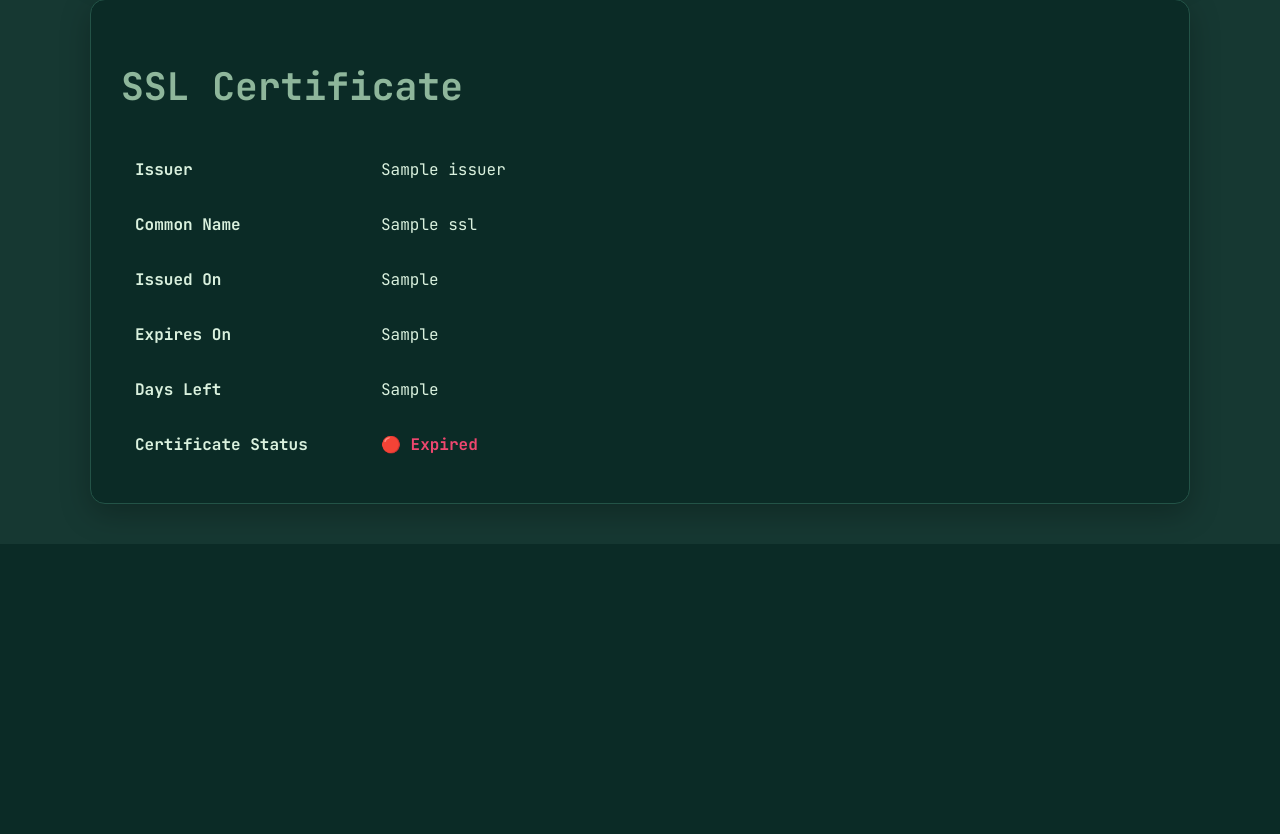
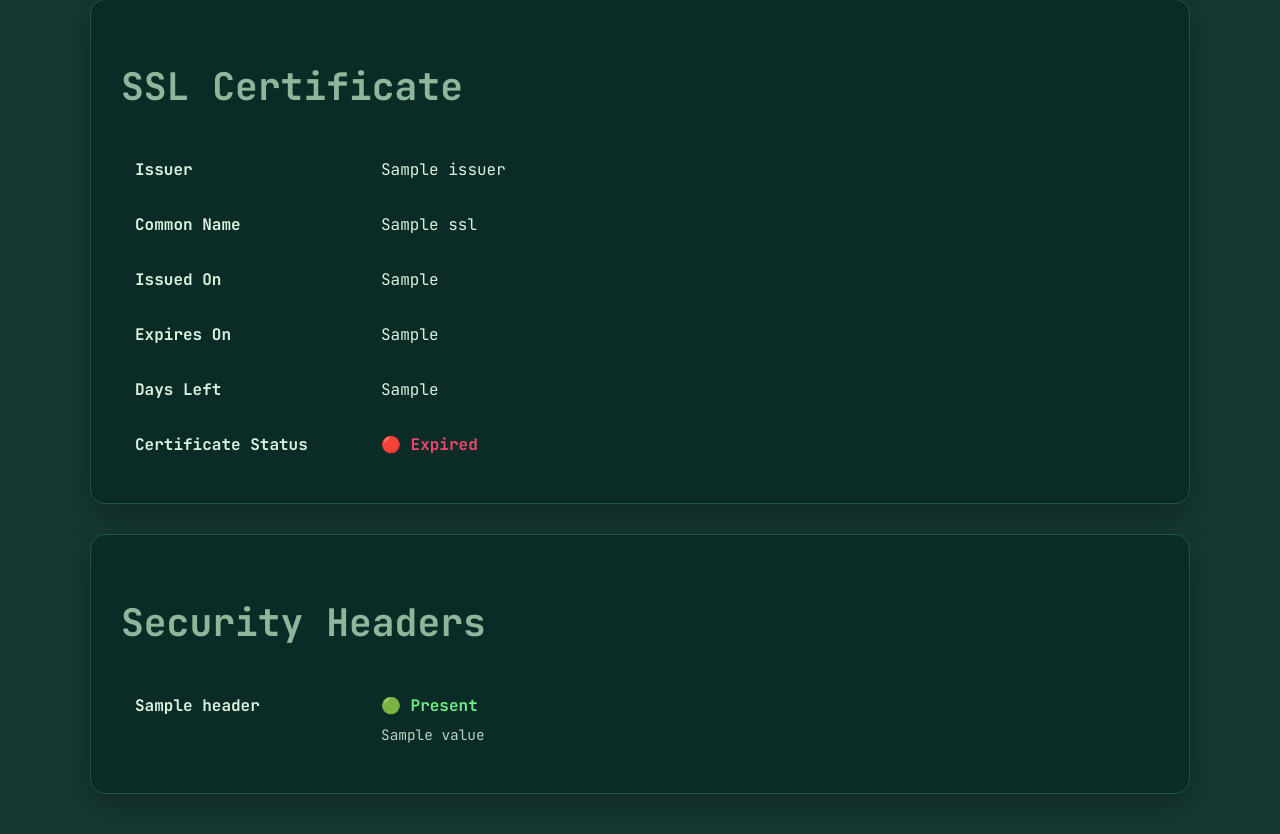
Before and after one commit to eric-mj1/Status-Quo, a Flask app: template templates/index.html in a window 1280 px wide. Shown: the part 1699-2533 px from the top of the page. Before the commit the page ends 2243 px from the top, so only its background shows below. Run offline with Flask 3, Linux system fonts and the light colour scheme; the template is opened without the code that fills it: most values are stand-ins (such as "Sample title", 1, 10 or a date in 2020).

Commit message:
actually added security headers (i added certificate status before)

```diff
--- a/app.py
+++ b/app.py
@@ -1,5 +1,5 @@
 from flask import Flask, request, render_template
-from investigator import check_url, check_website, get_whois_info, get_dns_records, get_dns_info, get_ssl_info
+from investigator import check_url, check_website, get_whois_info, get_dns_records, get_dns_info, get_ssl_info, get_security_headers
 
 app = Flask(__name__)
 @app.route('/', methods=['GET', 'POST'])
@@ -20,9 +20,11 @@ def home():
             whois_data = get_whois_info(domain)
             dns_data = get_dns_info(domain)
             ssl_data = get_ssl_info(domain)
+            security_headers = get_security_headers(valid_url)
             #print(ssl_data)
             #print(dns_data) - used to verify if the DNS data is being retrieved correctly cause im a dumb aahhh
-            result = {"Website": website,"WHOIS": whois_data, "DNS": dns_data, "SSL": ssl_data}
+            #print(security_headers)
+            result = {"Website": website,"WHOIS": whois_data, "DNS": dns_data, "SSL": ssl_data, "Security" : security_headers}
 
         else:
             result = {"Error": "Invalid URL"}
--- a/static/style.css
+++ b/static/style.css
@@ -121,3 +121,17 @@ td:last-child {
     font-weight: bold;
 
 }
+
+.header-value {
+
+    margin-top: 8px;
+
+    font-size: 0.9rem;
+
+    color: #B8D6C2;
+
+    word-break: break-word;
+
+    line-height: 1.5;
+
+}
--- a/templates/index.html
+++ b/templates/index.html
@@ -238,6 +238,50 @@
 
         </div>
 
+        <div class="card">
+
+            <h2>Security Headers</h2>
+
+            <table>
+
+                {% for header, value in result.Security.items() %}
+
+                <tr>
+
+                    <td class="label">{{ header }}</td>
+
+                    <td>
+
+                        {% if value %}
+
+                        <span class="valid">
+                            🟢 Present
+                        </span>
+
+                        <div class="header-value">
+
+                            {{ value }}
+
+                        </div>
+
+                        {% else %}
+
+                        <span class="danger">
+                            🔴 Missing
+                        </span>
+
+                        {% endif %}
+
+                    </td>
+
+                </tr>
+
+                {% endfor %}
+
+            </table>
+
+        </div>
+
         {% endif %}
 
     </div>
```
Also changed, not shown: investigator.py (+54 -0 lines).
